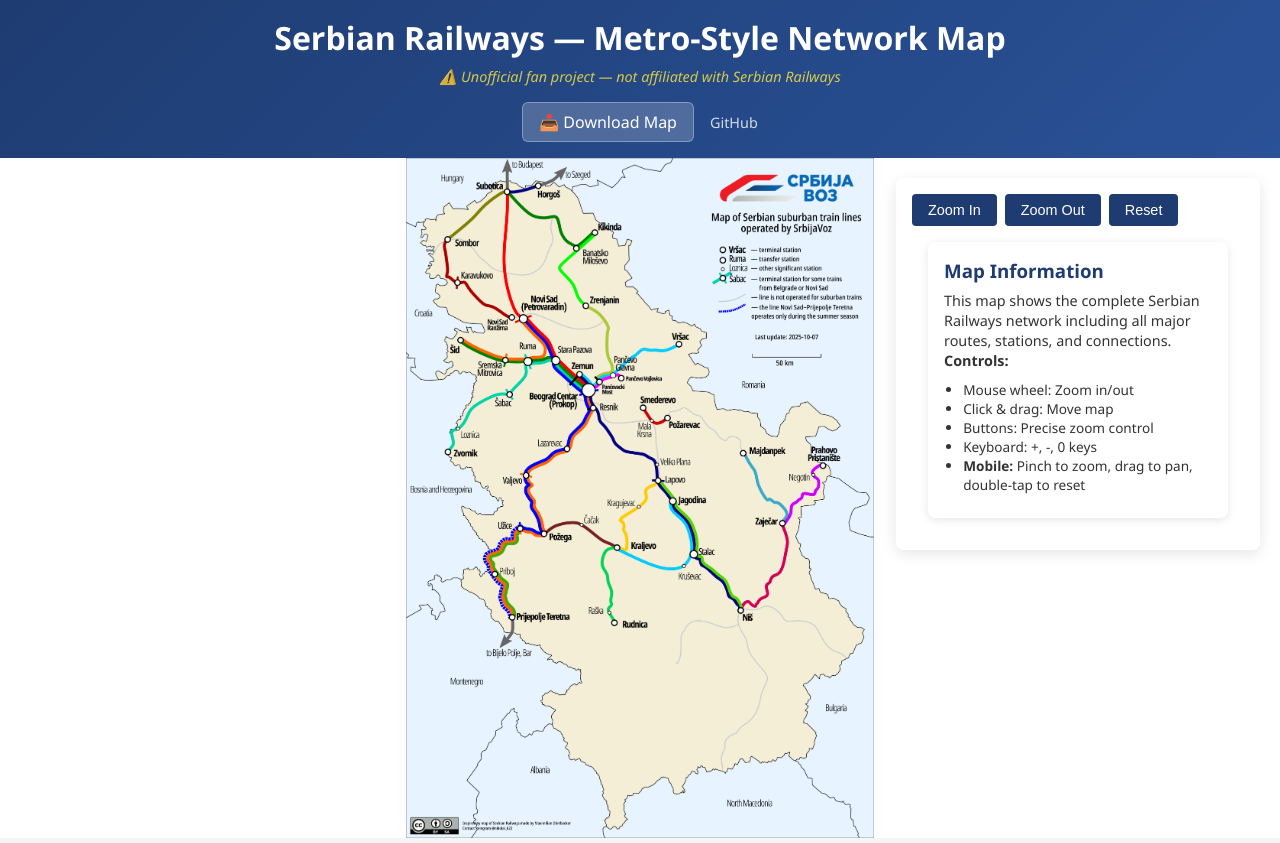
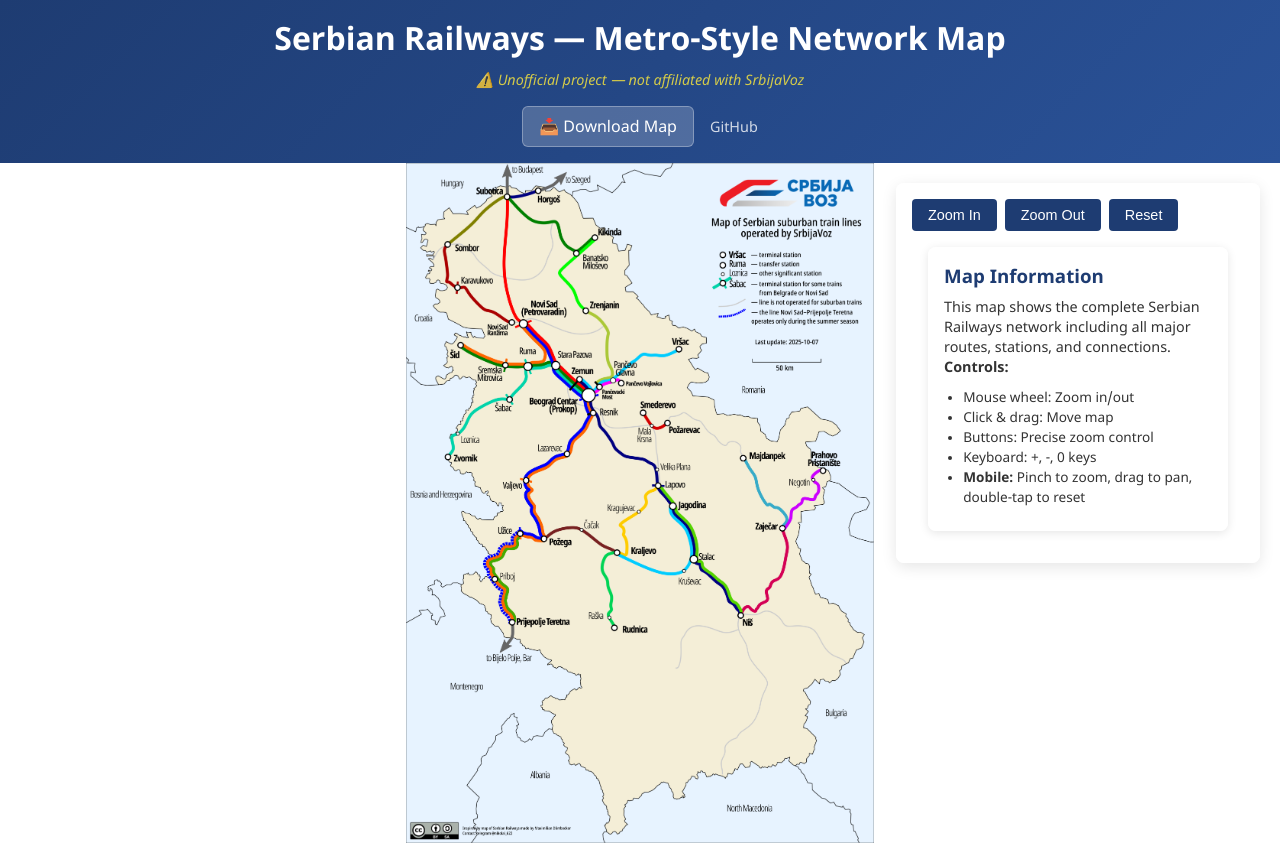
Before and after one commit to nikolai-minkevich/serbian-railways, a plain HTML site: page index.html in a window 1280 px wide. Drawn offline with Linux system fonts and the light colour scheme.

Commit message:
fix: improve map

```diff
--- a/index.html
+++ b/index.html
@@ -23,6 +23,11 @@
 
   <title>Serbian Railways Map - Complete Network Overview</title>
 
+  <!-- Google Fonts -->
+  <link rel="preconnect" href="https://fonts.googleapis.com">
+  <link rel="preconnect" href="https://fonts.gstatic.com" crossorigin>
+  <link href="https://fonts.googleapis.com/css2?family=Noto+Sans+Tamil:wght@400;500;600;700&display=swap" rel="stylesheet">
+
   <style>
     * {
       margin: 0;
@@ -31,7 +36,7 @@
     }
 
     body {
-      font-family: 'Segoe UI', Tahoma, Geneva, Verdana, sans-serif;
+      font-family: 'Noto Sans Tamil', 'Segoe UI', Tahoma, Geneva, Verdana, sans-serif;
       background-color: #f5f5f5;
       color: #333;
     }
@@ -242,7 +247,7 @@
 <body>
   <header class="header">
     <h1>Serbian Railways — Metro-Style Network Map</h1>
-    <p class="disclaimer">⚠️ Unofficial fan project — not affiliated with Serbian Railways</p>
+    <p class="disclaimer">⚠️ Unofficial project — not affiliated with SrbijaVoz</p>
     <div class="header-links">
       <a href="/map.png" download="serbian-railways-map.png" class="download-btn">📥 Download Map</a>
       <a href="https://github.com/nikolai-minkevich/serbian-railways" target="_blank" rel="noopener noreferrer" class="github-link">GitHub</a>
```
